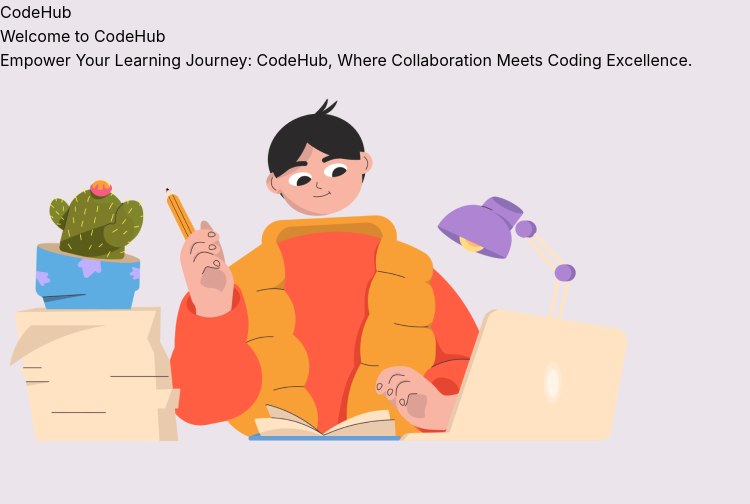
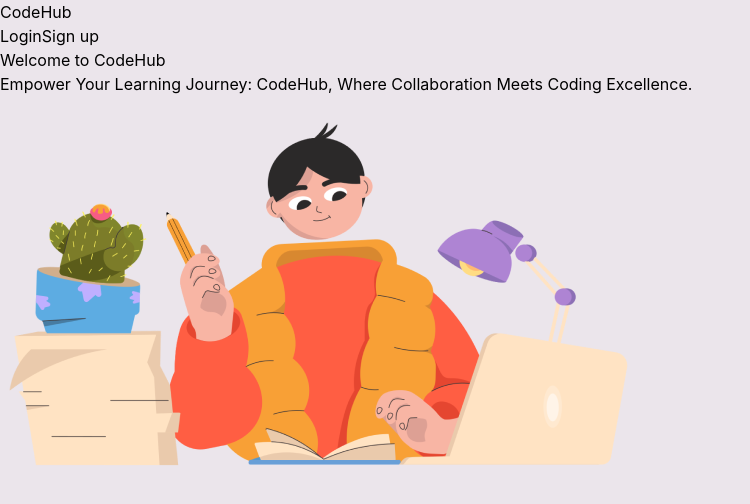
Before and after one commit to Sohini3018/codeHub, a React (Vite) app in the folder client/: page / in a window 1280 px wide. Shown: the top 504 px of the page, without its empty margins (0-750 px from the left). Built offline with nearby package versions, Linux system fonts and the light colour scheme; no server answers.

Commit message:
added: code for logout and go out of room

```diff
--- a/client/src/components/TopNavbar/TopNavbar.jsx
+++ b/client/src/components/TopNavbar/TopNavbar.jsx
@@ -1,11 +1,21 @@
 import React from 'react'
-import { Link } from "react-router-dom";
+import { Link, useNavigate } from "react-router-dom";
 import { useUserContext } from "../../context/user/UserContext"
 import { useRoomContext } from '../../context/room/RoomContext';
+import { IoExit } from "react-icons/io5";
+import useLocalStorage from "../../hooks/useLocalStorage.js"
 
 const TopNavbar = () => {
-  const { userData } = useUserContext()
+  const { userData, setUserData } = useUserContext()
   const { roomData, setMode } = useRoomContext()
+  const navigate = useNavigate()
+  const { deleteItem } = useLocalStorage()
+
+  const handleLogout = () => {
+    deleteItem("user")
+    setUserData(null)
+    navigate("/")
+  }
 
   return (
     <div>
@@ -16,6 +26,10 @@ const TopNavbar = () => {
             {
               userData && roomData && (
                 <div className='flex space-x-10'>
+                  <div className='flex gap-2 items-center cursor-pointer' onClick={() => navigate("/roomJoin")}>
+                    <IoExit className='text-3xl text-gray-300' />
+                    <p className='text-gray-300 '>Leave</p>
+                  </div>
                   <p to="/editor" className="text-white cursor-pointer" onClick={() => setMode("editor")}>
                     Open Editor
                   </p>
@@ -28,7 +42,7 @@ const TopNavbar = () => {
                 </div>
               )
             }
-            {userData && !roomData && (<div className='flex space-x-10'>
+            {!userData && !roomData && (<div className='flex space-x-10'>
               <Link to="/login" className="text-white">
                 Login
               </Link>
@@ -36,6 +50,11 @@ const TopNavbar = () => {
                 Sign up
               </Link>
             </div>)
+            }
+            {
+              userData && !roomData && (
+                <p className='text-white cursor-pointer' onClick={handleLogout}>LogOut</p>
+              )
             }
 
 
```
